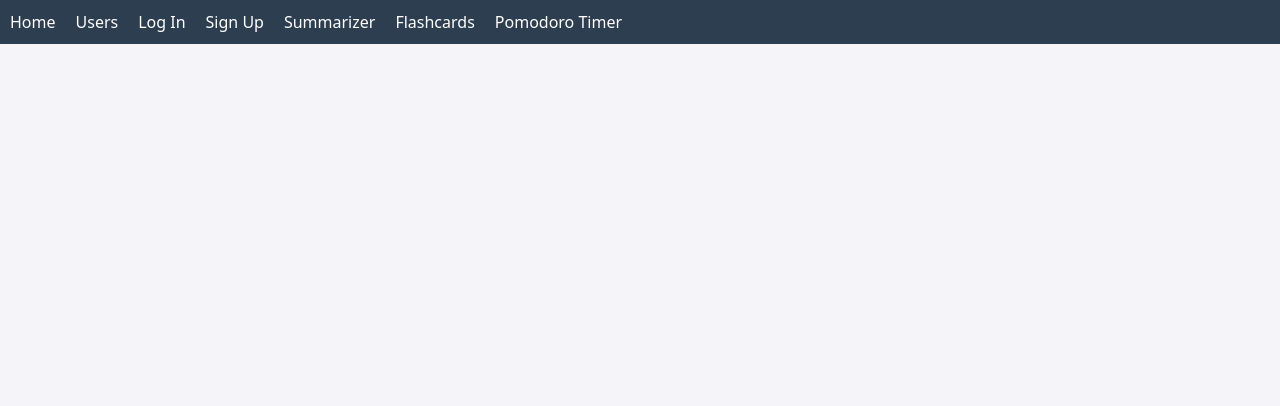
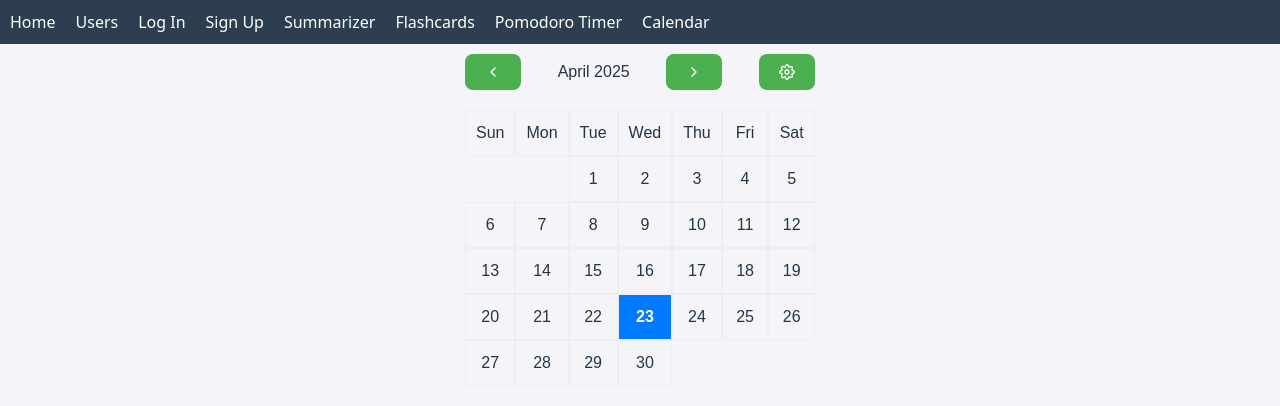
Before and after one commit to anajaneska/AI-Study-Application, a React (Vite) app in the folder Frontend/ai-study-app/: page /calendar in a window 1280 px wide. Shown: the top 406 px of the page. Built offline with nearby package versions, Linux system fonts and the light colour scheme.

Commit message:
Calendar implemented

```diff
--- a/Frontend/ai-study-app/package.json
+++ b/Frontend/ai-study-app/package.json
@@ -10,6 +10,7 @@
     "preview": "vite preview"
   },
   "dependencies": {
+    "@mui/x-date-pickers": "^8.2.0",
     "@tailwindcss/vite": "^4.1.1",
     "axios": "^1.8.4",
     "howler": "^2.2.4",
--- a/Frontend/ai-study-app/src/App.jsx
+++ b/Frontend/ai-study-app/src/App.jsx
@@ -7,6 +7,7 @@ import FileUpload from "./components/FileUpload";
 import SignUp from "./pages/SignUp";
 import Flashcards from "./pages/Flashcards";
 import Pomodoro from "./pages/PomodoroTimer";
+import Calendar from "./pages/Calendar.jsx";
 
 function App() {
   return (
@@ -33,6 +34,9 @@ function App() {
         <Link to="/Pomodoro" className="nav-link">
           Pomodoro Timer
         </Link>
+        <Link to="/Calendar" className="nav-link">
+          Calendar
+        </Link>
       </nav>
 
       <Routes>
@@ -43,6 +47,7 @@ function App() {
         <Route path="/summarizer" element={<FileUpload />} />
         <Route path="/flashcards" element={<Flashcards />}/>
         <Route path="/pomodoro" element={<Pomodoro />}/>
+        <Route path="/calendar" element={<Calendar />}/>
       </Routes>
     </Router>
   );
--- /dev/null
+++ b/Frontend/ai-study-app/src/pages/Calendar.jsx
@@ -0,0 +1,113 @@
+import React, { useState, useEffect } from 'react';
+import { FiSettings, FiChevronLeft, FiChevronRight } from 'react-icons/fi';
+import './styling/Calendar.css';
+
+const Calendar = () => {
+    const today = new Date();
+    const [currentMonth, setCurrentMonth] = useState(
+        parseInt(localStorage.getItem('currentMonth'), 10) || today.getMonth()
+    );
+    const [currentYear, setCurrentYear] = useState(
+        parseInt(localStorage.getItem('currentYear'), 10) || today.getFullYear()
+    );
+    const [selectedDate, setSelectedDate] = useState(
+        localStorage.getItem('selectedDate') || today.toISOString().split('T')[0]
+    );
+    const [showSettings, setShowSettings] = useState(false);
+
+    useEffect(() => {
+        localStorage.setItem('currentMonth', currentMonth);
+        localStorage.setItem('currentYear', currentYear);
+        localStorage.setItem('selectedDate', selectedDate);
+    }, [currentMonth, currentYear, selectedDate]);
+
+    const getDaysInMonth = (year, month) => {
+        return new Date(year, month + 1, 0).getDate();
+    };
+
+    const handlePrevMonth = () => {
+        if (currentMonth === 0) {
+            setCurrentMonth(11);
+            setCurrentYear(currentYear - 1);
+        } else {
+            setCurrentMonth(currentMonth - 1);
+        }
+    };
+
+    const handleNextMonth = () => {
+        if (currentMonth === 11) {
+            setCurrentMonth(0);
+            setCurrentYear(currentYear + 1);
+        } else {
+            setCurrentMonth(currentMonth + 1);
+        }
+    };
+
+    const handleDayClick = (day) => {
+        const dateStr = new Date(currentYear, currentMonth, day).toISOString().split('T')[0];
+        setSelectedDate(dateStr);
+    };
+
+    const renderCalendarDays = () => {
+        const firstDay = new Date(currentYear, currentMonth, 1).getDay();
+        const daysInMonth = getDaysInMonth(currentYear, currentMonth);
+
+        const calendarDays = [];
+
+        for (let i = 0; i < firstDay; i++) {
+            calendarDays.push(<div key={`empty-${i}`} className="calendar-day empty" />);
+        }
+
+        for (let day = 1; day <= daysInMonth; day++) {
+            const isSelected =
+                selectedDate === new Date(currentYear, currentMonth, day).toISOString().split('T')[0];
+
+            calendarDays.push(
+                <div
+                    key={day}
+                    className={`calendar-day ${isSelected ? 'selected' : ''}`}
+                    onClick={() => handleDayClick(day)}
+                >
+                    {day}
+                </div>
+            );
+        }
+
+        return calendarDays;
+    };
+
+    const toggleSettings = () => setShowSettings(!showSettings);
+
+    const monthNames = [
+        'January', 'February', 'March', 'April', 'May', 'June',
+        'July', 'August', 'September', 'October', 'November', 'December'
+    ];
+
+    return (
+        <div className="calendar-container">
+            <div className="calendar-header">
+                <button onClick={handlePrevMonth}><FiChevronLeft /></button>
+                <h2>{monthNames[currentMonth]} {currentYear}</h2>
+                <button onClick={handleNextMonth}><FiChevronRight /></button>
+                <button onClick={toggleSettings}><FiSettings /></button>
+            </div>
+
+            <div className="calendar-grid">
+                {['Sun', 'Mon', 'Tue', 'Wed', 'Thu', 'Fri', 'Sat'].map((d) => (
+                    <div key={d} className="calendar-day-name">{d}</div>
+                ))}
+                {renderCalendarDays()}
+            </div>
+
+            {showSettings && (
+                <div className="settings-panel open">
+                    <h3>Calendar Settings</h3>
+                    <p>Selected Date: {selectedDate}</p>
+                    <button onClick={() => setShowSettings(false)}>Close</button>
+                </div>
+            )}
+        </div>
+    );
+};
+
+export default Calendar;
--- /dev/null
+++ b/Frontend/ai-study-app/src/pages/styling/Calendar.css
@@ -0,0 +1,47 @@
+.calendar-container {
+    width: 350px;
+    margin: 0 auto;
+    font-family: Arial, sans-serif;
+}
+
+.calendar-header {
+    display: flex;
+    align-items: center;
+    justify-content: space-between;
+    gap: 8px;
+}
+
+.calendar-grid {
+    display: grid;
+    grid-template-columns: repeat(7, 1fr);
+    margin-top: 10px;
+}
+
+.calendar-day,
+.calendar-day-name {
+    padding: 10px;
+    text-align: center;
+    border: 1px solid #eee;
+}
+
+.calendar-day:hover {
+    cursor: pointer;
+    background-color: #f0f0f0;
+}
+
+.calendar-day.selected {
+    background-color: #007bff;
+    color: white;
+    font-weight: bold;
+}
+
+.calendar-day.empty {
+    background-color: transparent;
+    border: none;
+}
+
+.settings-panel.open {
+    margin-top: 20px;
+    padding: 10px;
+    border: 1px solid #ddd;
+}
```
Also changed, not shown: 1 other file (tests, documents, lock files or other folders).
